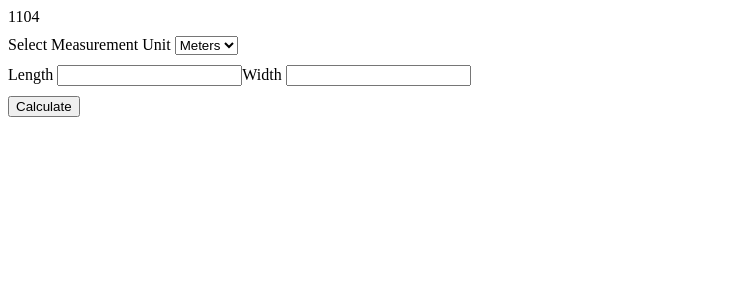
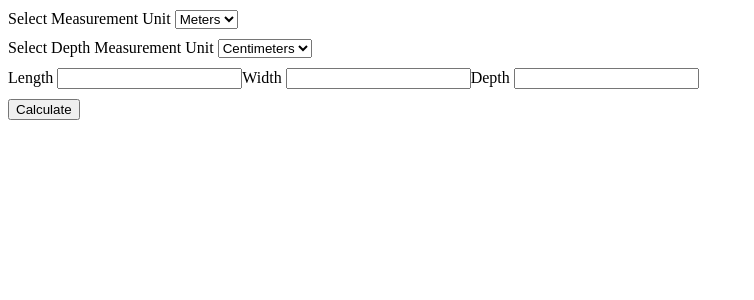
Before and after one commit to santosh-gajera/Bags_of_topsoil, a PHP site: page / in a window 1280 px wide. Shown: the top 300 px of the page, without its empty margins (0-754 px from the left). Run offline with PHP 8.4, Linux system fonts and the light colour scheme.

Commit message:
Add files via upload

```diff
--- a/index.php
+++ b/index.php
@@ -1,32 +1,43 @@
 <?php
 include_once 'measurement-class.php';
-$classinit = new Calculate_Topsoil_Bags();
-$classinit->SetMeteresSquared( 11, 10 );
-echo $classinit->GetMeteresSquared();
-echo $classinit->CalculateBags();
-
 ?>
-<div class="measure_wrap">
+<html>
+	<head>
+		<title><?php echo 'Bags of topsoil'; ?></title>
+	</head>
+	<body>
+		<form class="measure_wrap" method="post">
 			<div class="measurementunit">
 				<label><?php echo 'Select Measurement Unit'; ?></label>
-		<select>
-			<option><?php echo 'Meters'; ?></option>
-			<option><?php echo 'Feet'; ?></option>
-			<option><?php echo 'Yards'; ?></option>
+				<select name="measurementunit">
+					<option value="meters"><?php echo 'Meters'; ?></option>
+					<option value="feet"><?php echo 'Feet'; ?></option>
+					<option value="yards"><?php echo 'Yards'; ?></option>
+				</select>
+			</div>
+			<div class="depthmeasurementunit">
+				<label><?php echo 'Select Depth Measurement Unit'; ?></label>
+				<select name="depthmeasurementunit">
+					<option value="centimeters"><?php echo 'Centimeters'; ?></option>
+					<option value="inches"><?php echo 'Inches'; ?></option>
 				</select>
 			</div>
 			<div class="dimension">
 				<div class="length">
 					<label><?php echo 'Length'; ?></label>
-			<input type="number" />
+					<input type="number" name="length" />
 				</div>
 				<div class="width">
 					<label><?php echo 'Width'; ?></label>
-			<input type="number" />
+					<input type="number" name="width" />
+				</div>
+				<div class="depth">
+					<label><?php echo 'Depth'; ?></label>
+					<input type="number" name="depth" />
 				</div>
 			</div>
-	<input type="submit" value="Calculate" />
-</div>
+			<input type="submit" value="Calculate" name="measure_submit" />
+		</form>
 		<style>
 			.measure_wrap > div {
 				margin: 10px 0;
@@ -35,3 +46,57 @@ echo $classinit->CalculateBags();
 				display: flex;
 			}
 		</style>
+		<?php
+		if(isset($_POST['measure_submit'])) {
+			$measurementunit = $_POST['measurementunit'];
+			$depthmeasurementunit = $_POST['depthmeasurementunit'];
+			$length = $_POST['length'];
+			$width = $_POST['width'];
+			$depth = $_POST['depth'];
+
+			$classinit = new Calculate_Topsoil_Bags();
+			$classinit->SetMeasurementUnit( $measurementunit );
+			$classinit->SetDepthMeasurementUnit( $depthmeasurementunit );
+			$classinit->SetMeteresSquared( $length, $width );
+			$classinit->SetCubicMeter( $depth );
+
+			$meteressquared = $classinit->GetMeteresSquared();
+			$cubicmeter = $classinit->GetCubicMeter();
+			$totalbags = $classinit->CalculateBags();
+			$totalcubicbags = $classinit->CalculateCubicBags();
+
+			?>
+			<h2>---------- Meteres Squared Bags ----------</h2>
+			<?php
+			echo 'Measurement Unit: '.ucfirst($measurementunit).'<br>';
+			echo 'Length: '.$length.' '.$measurementunit.'<br>';
+			echo 'Width: '.$width.' '.$measurementunit.'<br>';
+			echo 'Depth: '.$depth.' '.$depthmeasurementunit.'<br>';
+			echo 'Meteres Squared: '.$meteressquared.'<br>';
+			?>
+			<h4>Bag Quantity Calculation</h4>
+			<?php
+			echo $meteressquared.' * 1.4 = '.$meteressquared * '1.4'.'<br>';
+			echo $meteressquared * '1.4'.' * 0.025 = '.$meteressquared * '1.4' * '0.025'.'<br>';
+			echo 'Number of Bags required = '.$totalbags.'<br>';
+			?>
+			<h2>---------- Cubic Meteres Bags ----------</h2>
+			<?php
+			echo 'Measurement Unit: '.ucfirst($measurementunit).'<br>';
+			echo 'Depth Measurement Unit: '.ucfirst($depthmeasurementunit).'<br>';
+			echo 'Length: '.$length.' '.$measurementunit.'<br>';
+			echo 'Width: '.$width.' '.$measurementunit.'<br>';
+			echo 'Depth: '.$depth.' '.$depthmeasurementunit.'<br>';
+			echo 'Cubic Meteres: '.$cubicmeter.'<br>';
+			?>
+			<h4>Bag Quantity Calculation</h4>
+			<?php
+			echo $cubicmeter.' * 1.4 = '.$cubicmeter * '1.4'.'<br>';
+			echo $cubicmeter * '1.4'.' * 0.025 = '.$cubicmeter * '1.4' * '0.025'.'<br>';
+			echo 'Number of Bags required = '.$totalcubicbags.'<br>';
+
+			$classinit->SaveObject( $measurementunit, $depthmeasurementunit, $length, $width, $depth, $meteressquared, $cubicmeter, $totalbags, $totalcubicbags );
+		}
+		?>
+	</body>
+</html>
--- a/measurement-class.php
+++ b/measurement-class.php
@@ -1,8 +1,29 @@
 <?php
+define('DB_SERVER','localhost');
+define('DB_USER','root');
+define('DB_PASS' ,'');
+define('DB_NAME', 'bags-of-topsoil');
 if ( !class_exists( 'Calculate_Topsoil_Bags' ) ) {
 	class Calculate_Topsoil_Bags {
 		public function __construct() {
+			$conn = mysqli_connect(DB_SERVER,DB_USER,DB_PASS,DB_NAME);
+			$this->conn = $conn;
+		}
 
+		public function feetToMeters($feet){
+			return $feet * 0.3048;
+		}
+
+		public function yardsToMeters($yards){
+			return $yards * 0.9144;
+		}
+
+		public function centimetersToMeters($centimeters){
+			return $centimeters * 0.01;
+		}
+
+		public function inchesToMeters($inches){
+			return $inches * 0.0254;
 		}
 
 		public function SetMeasurementUnit($measureunit) {
@@ -30,6 +51,14 @@ if ( !class_exists( 'Calculate_Topsoil_Bags' ) ) {
 		}
 
 		public function SetMeteresSquared($length, $width) {
+			if($this->measurementunit == 'feet') {
+				$length = $this->feetToMeters($length);
+				$width = $this->feetToMeters($width);
+			}
+			if($this->measurementunit == 'yards') {
+				$length = $this->yardsToMeters($length);
+				$width = $this->yardsToMeters($width);
+			}
 			$this->meteressquared = $length * $width;
 		}
 
@@ -37,12 +66,31 @@ if ( !class_exists( 'Calculate_Topsoil_Bags' ) ) {
 			return $this->meteressquared;
 		}
 
+		public function SetCubicMeter($depth) {
+			if($this->depthmeasurementunit == 'centimeters') {
+				$depth = $this->centimetersToMeters($depth);
+			}
+			if($this->depthmeasurementunit == 'inches') {
+				$depth = $this->inchesToMeters($depth);
+			}
+			$this->cubicmeter = $this->meteressquared * $depth;
+		}
+
+		public function GetCubicMeter() {
+			return $this->cubicmeter;
+		}
+
 		public function CalculateBags() {
 			return round( $this->meteressquared * 1.4 * 0.025 );
 		}
 
-		public function SaveObject() {
+		public function CalculateCubicBags() {
+			return round( $this->cubicmeter * 1.4 * 0.025 );
+		}
 
+		public function SaveObject( $measurementunit, $depthmeasurementunit, $length, $width, $depth, $meteressquared, $cubicmeter, $totalbags, $totalcubicbags ) {
+			$query = "INSERT INTO `bags-calculation-result` (`measurementunit`, `depthmeasurementunit`, `length`, `width`, `depth`, `meteressquared`, `cubicmeter`, `totalbags`, `totalcubicbags`) VALUES('$measurementunit', '$depthmeasurementunit', $length, $width, $depth, '$meteressquared', '$cubicmeter', $totalbags, $totalcubicbags )";
+			mysqli_query($this->conn, $query);
 		}
 	}
 }
```
Also changed, not shown: bags-of-topsoil.sql (added, +66 -0 lines). Lines whose indentation alone changed are shown as unchanged.
